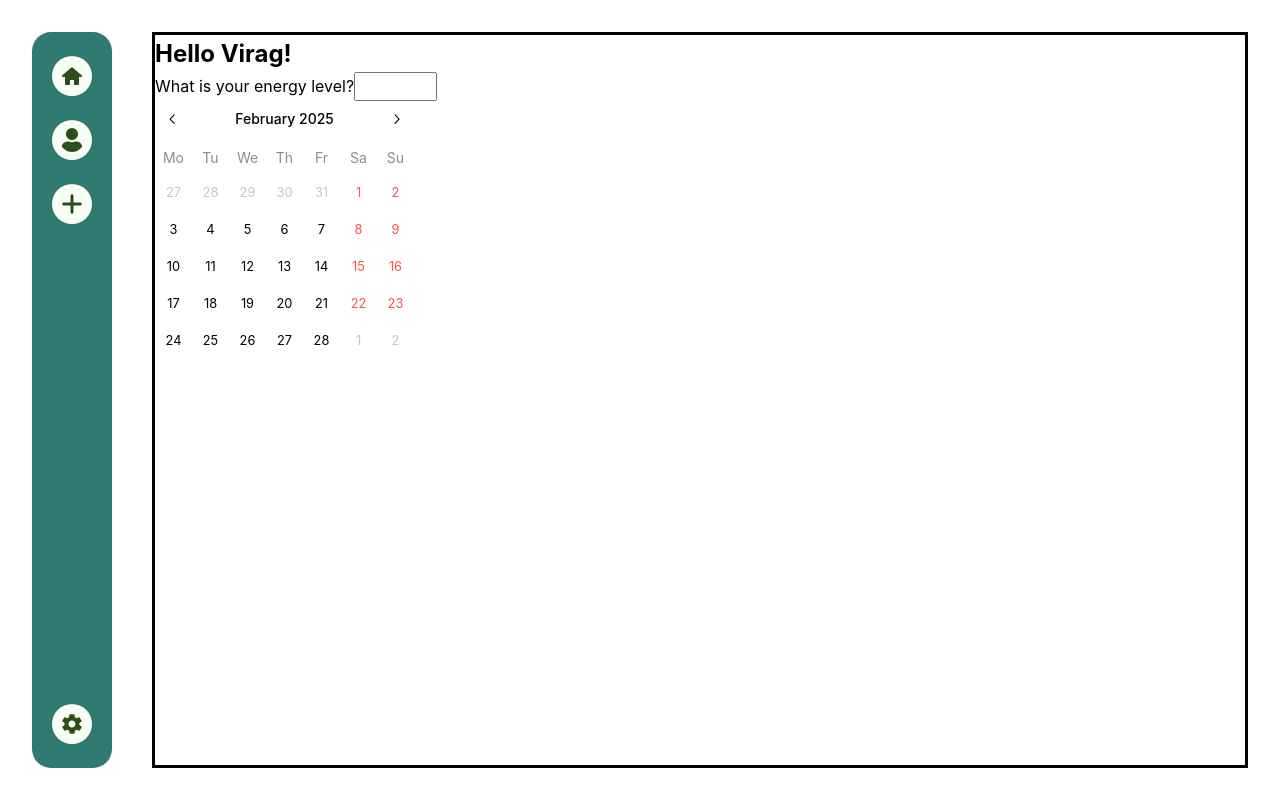
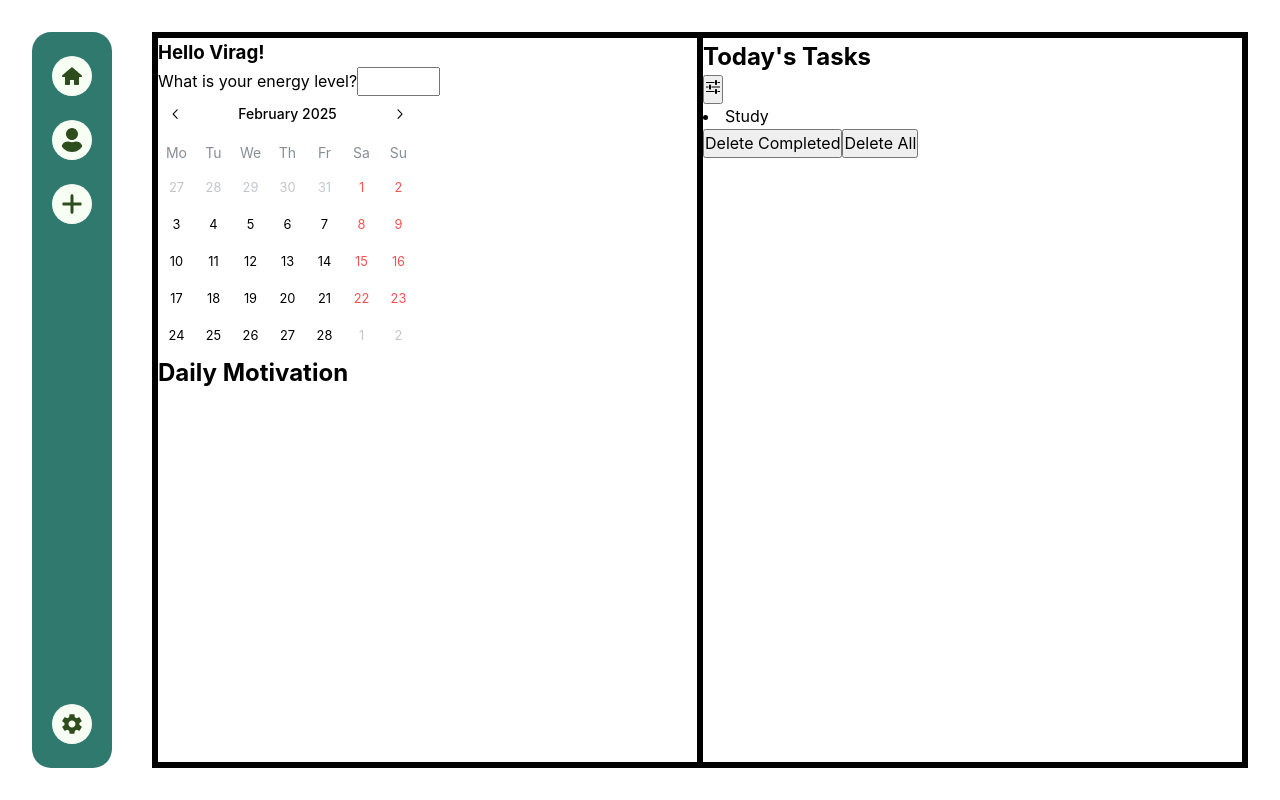
Before and after one commit to virag-ky/TaskVibe, a React (Vite) app in the folder src/renderer/: page / in a window 1280 px wide. Built offline with nearby package versions, Linux system fonts and the light colour scheme.

Commit message:
Add DailyMotivation and TaskList components

```diff
--- a/src/renderer/src/assets/main.css
+++ b/src/renderer/src/assets/main.css
@@ -64,4 +64,10 @@ nav {
 main {
   border: solid black;
   width: 100%;
+  display: flex;
 }
+
+main > section {
+  width: 50%;
+  border: solid black;
+}
--- a/src/renderer/src/components/DailyMotivaton.jsx
+++ b/src/renderer/src/components/DailyMotivaton.jsx
@@ -0,0 +1,9 @@
+function DailyMotivation() {
+  return (
+    <section>
+      <h2>Daily Motivation</h2>
+    </section>
+  )
+}
+
+export default DailyMotivation
--- a/src/renderer/src/components/Main.jsx
+++ b/src/renderer/src/components/Main.jsx
@@ -1,11 +1,19 @@
 import Greeting from './Greeting'
 import CalendarComponent from './CalendarComponent'
+import DailyMotivation from './DailyMotivaton'
+import TaskList from './TaskList'
 
 function Main() {
   return (
     <main>
-      <Greeting />
-      <CalendarComponent />
+      <section className="column-1">
+        <Greeting />
+        <CalendarComponent />
+        <DailyMotivation />
+      </section>
+      <section className="column-2">
+        <TaskList />
+      </section>
     </main>
   )
 }
--- a/src/renderer/src/components/Task.jsx
+++ b/src/renderer/src/components/Task.jsx
@@ -0,0 +1,5 @@
+function Task() {
+  return <li>Study</li>
+}
+
+export default Task
--- /dev/null
+++ b/src/renderer/src/components/TaskList.jsx
@@ -0,0 +1,22 @@
+import { IoMdOptions } from 'react-icons/io'
+import Task from './Task'
+
+function TaskList() {
+  return (
+    <section>
+      <div className="filter-section">
+        <h2>Today&apos;s Tasks</h2>
+        <button>
+          <IoMdOptions />
+        </button>
+      </div>
+      <Task />
+      <div className="delete-buttons">
+        <button>Delete Completed</button>
+        <button>Delete All</button>
+      </div>
+    </section>
+  )
+}
+
+export default TaskList
```
Also changed, not shown: src/renderer/src/components/TaskLists.jsx (deleted).
